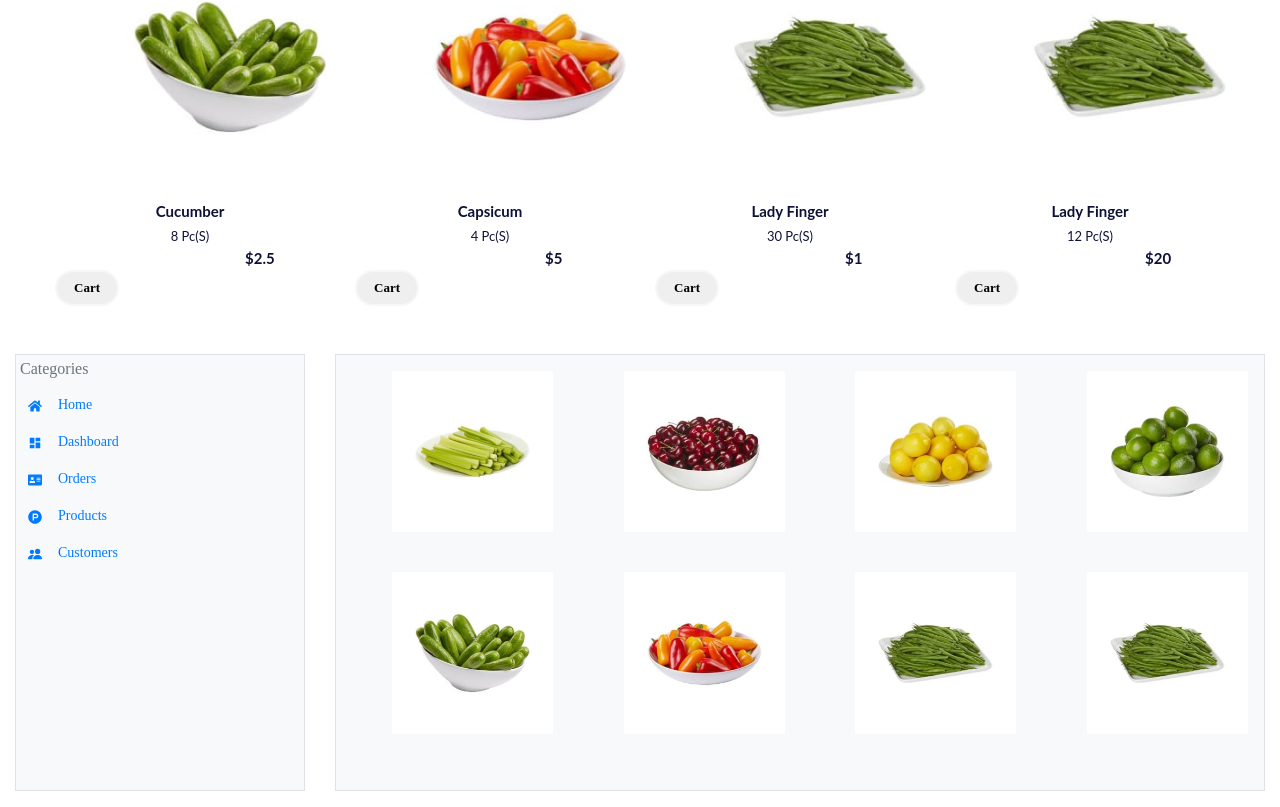
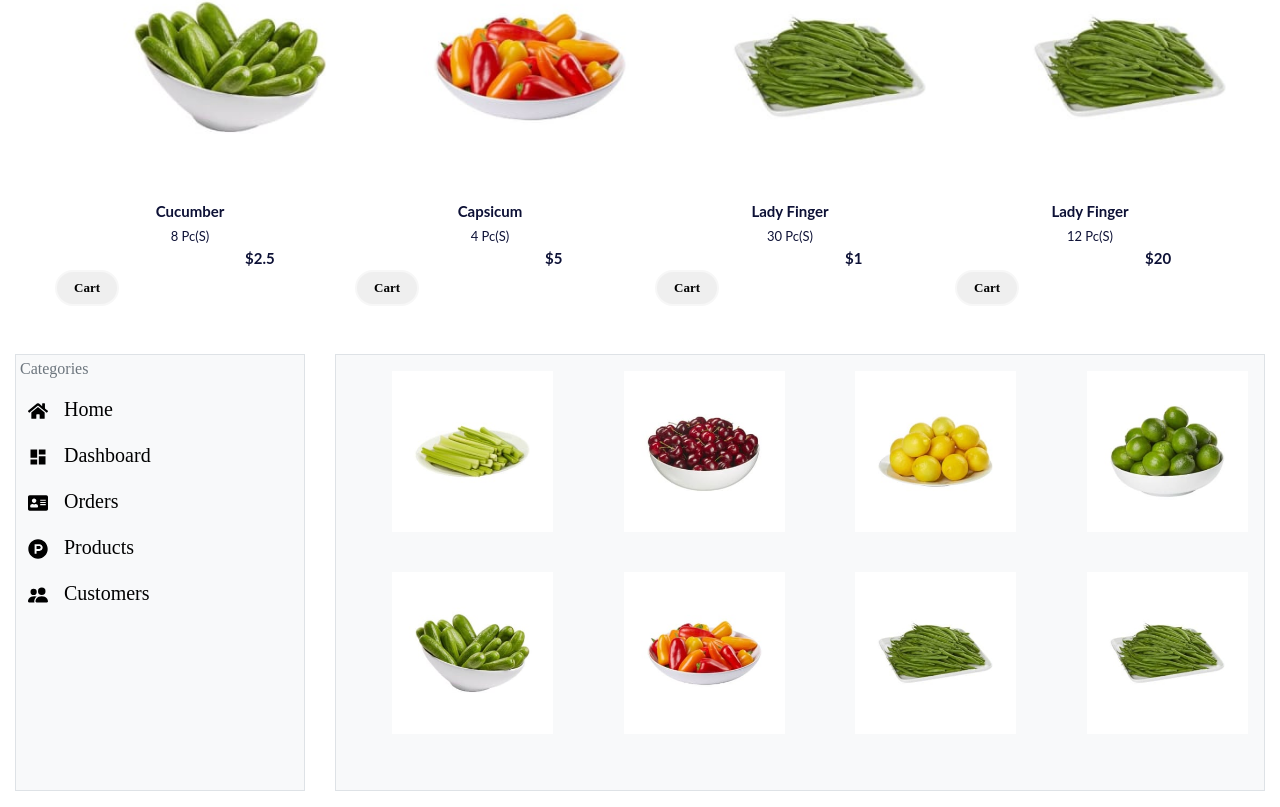
Before and after one commit to hkabir/khetkhamar, a React (Create React App) app: page / in a window 1280 px wide. Shown: the part 1354-2161 px from the top of the page. Built offline with nearby package versions, Linux system fonts and the light colour scheme.

Commit message:
add icons

```diff
--- a/src/App.scss
+++ b/src/App.scss
@@ -140,21 +140,7 @@ section {
   font-size: 13px;
   font-weight: 700;
 }
-
-/***
-================================
-            Footer
-================================
-**/
-
-/***
-================================
-          Body
-================================
-**/
-
-/***
-================================
-          Mobile
-================================
-**/
+#side a {
+  font-size: 20px;
+  color: black !important;
+}
--- a/src/Component/Categories/SideBar.jsx
+++ b/src/Component/Categories/SideBar.jsx
@@ -6,7 +6,10 @@ import { BsFillPeopleFill } from "react-icons/bs";
 
 export const SideBar = () => {
   return (
-    <div className="col-sm-3 flex-grow-sm-1 flex-shrink-1 flex-grow-0 sticky-top pb-sm-0 pb-3">
+    <div
+      className="col-sm-3 flex-grow-sm-1 flex-shrink-1 flex-grow-0 sticky-top pb-sm-0 pb-3"
+      id="side"
+    >
       <div className="bg-light border rounded-3 p-1 h-100 sticky-top">
         <h6 className="d-none d-sm-block text-muted">Categories</h6>
         <ul className="nav nav-pills flex-sm-column flex-row mb-auto justify-content-between text-truncate">
```
